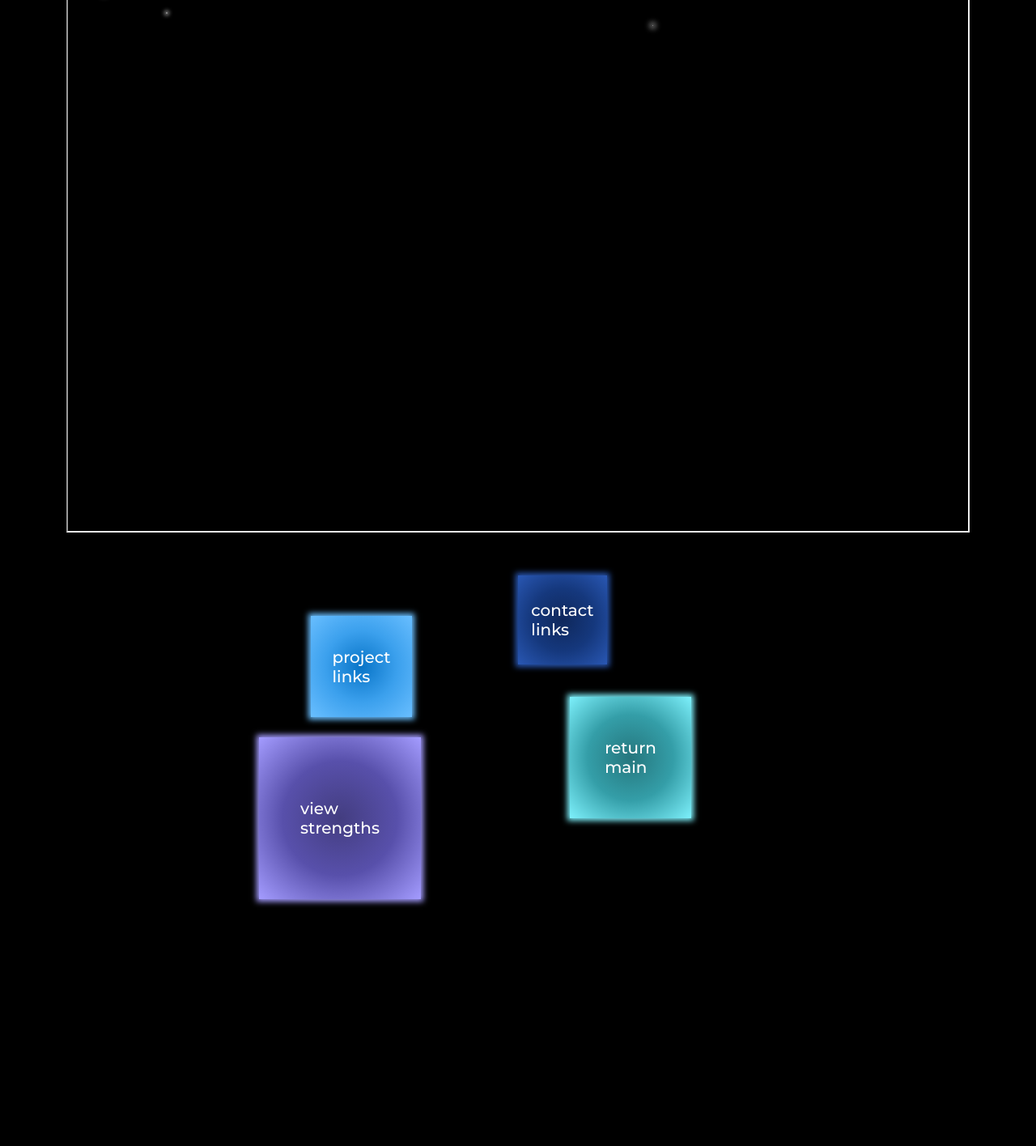
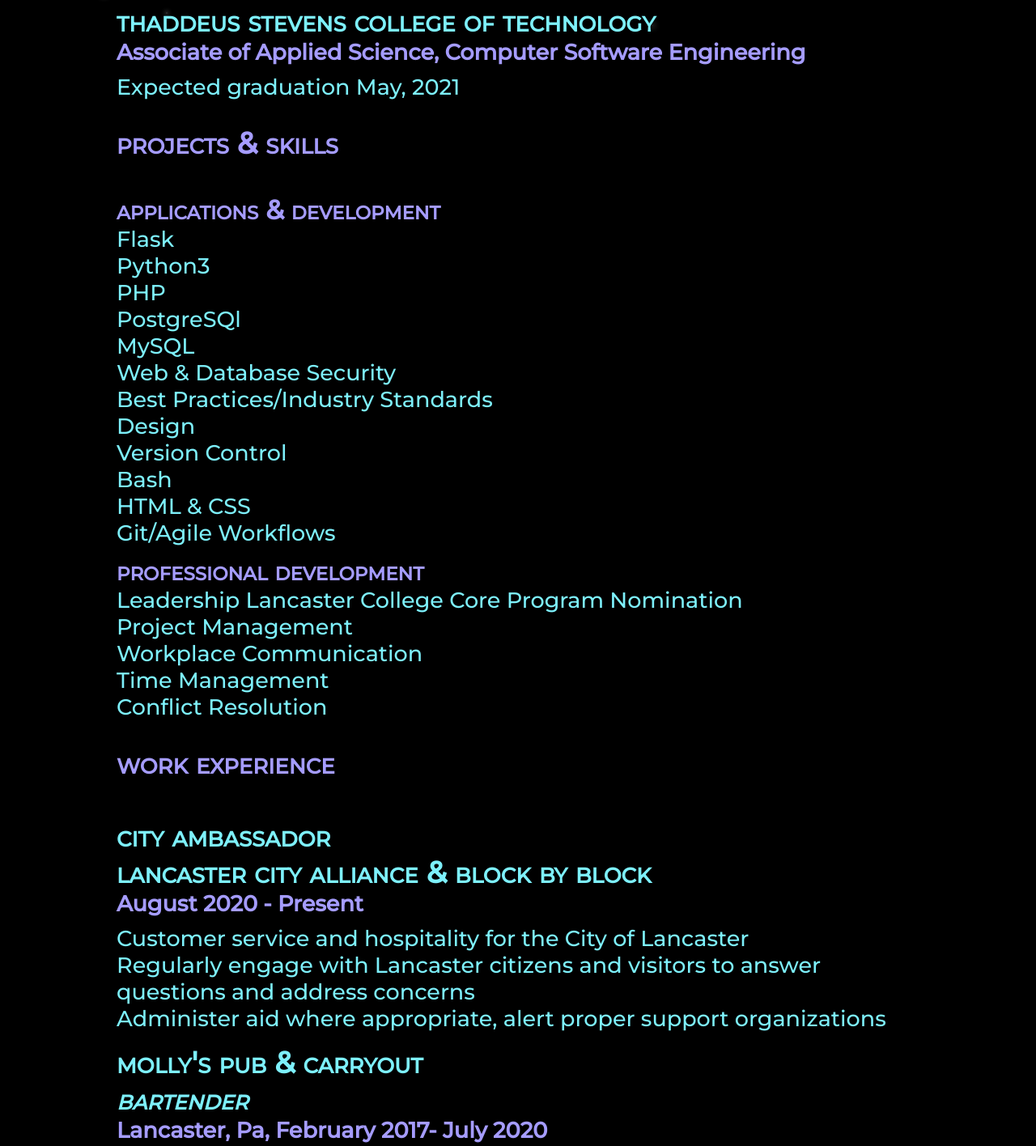
Before and after one commit to kdmundale/kdmundale, a plain HTML site: page resume.html in a window 1280 px wide. Shown: the part 689-2105 px from the top of the page at 81% size. Drawn offline with Linux system fonts and the light colour scheme.

Commit message:
added resume to html instead of pdf added links, removed broken links styled linkpositions

```diff
--- a/resume.html
+++ b/resume.html
@@ -71,7 +71,7 @@
           <a class="nav-bar" href="./projects.html">projects</a>
           <a class="nav-bar" href="./resume.html">resume</a>
           <a class="nav-bar" href="./index.html#contact">contact</a>
-          <a class="nav-bar" href="./index.html">home</a>
+          <a class="nav-bar" href="./index.html">main</a>
 
         </div>
 
@@ -107,26 +107,74 @@
 
       <h2 class="skill_h2">resume</h2>
 
-      <section class="resume-box">
+      <div id="resume-holder">
+      <h3>education</h3>
+        <h4>thaddeus stevens college of technology</h4>
+        <h5>Associate of Applied Science, Computer Software Engineering</h5>
+        <p>Expected graduation May, 2021</p>
 
-        <iframe id="resume-holder" src="docs/RESUMEEEE.pdf">
-        </iframe>
-      </section>
+        <h3 class="re-main">projects & skills</h3>
+        <div class="resume-skills">
+          <h3>applications & development</h3>
+            <ul>
+              <li>Flask</li>
+              <li>Python3</li>
+              <li>PHP</li>
+              <li>PostgreSQl</li>
+              <li>MySQL</li>
+              <li>Web & Database Security</li>
+              <li>Best Practices/Industry Standards</li>
+              <li>Design</li>
+              <li>Version Control</li>
+              <li>Bash</li>
+              <li>HTML & CSS</li>
+              <li>Git/Agile Workflows</li>
+            </ul>
+          <h3>professional development</h3>
+            <ul>
+              <li>Leadership Lancaster College Core Program Nomination</li>
+              <li>Project Management</li>
+              <li>Workplace Communication</li>
+              <li>Time Management</li>
+              <li>Conflict Resolution</li>
+            </ul>
+        </ul>
+      </div>
+        <h3 class="re-main">work experience</h3>
+        <h4>city ambassador<br>lancaster city alliance & block by block</h4>
+        <h5>August 2020 - Present</h5>
+        <ul>
+          <li>Customer service and hospitality for the City of Lancaster</li>
+          <li>Regularly engage with Lancaster citizens and visitors to answer questions and address concerns</li>
+          <li>Administer aid where appropriate, alert proper support organizations</li>
 
-      <section>
-        <h2 id="linknote">links</h2>
+        </ul>
 
-        <a id="link-20" class="link-1" href="./index.html">return<br>main</a>
-        <a id="link-21" class="link-2" href="./strengths.html">view<br>strengths</a>
-        <a id="link-22" class="link-3" href="./index.html#contact">contact<br>links</a>
-        <a id="link-23" class="link-4" href="./projects.html">project<br>links</a>
+        <h4>molly's pub & carryout<br><span class="res-span">bartender<span></h4>
+        <h5>Lancaster, Pa, February 2017- July 2020</h5>
+        <ul>
+          <li>Shift manager, opening and closing establishment</li>
+          <li>Maintained and managed social media accounts</li>
+          <li>Aided in reopening/rebranding of establishment after controversial closing</li>
+          <li>Handled all complaints and disputes while on shift</li>
+          <li>Managed patrons and staff to ensure the best experience for everyone</li>
+        </ul>
+        <h4>the loft<br><span class="res-span">waitstaff</span></h4>
+        <h5>Lancaster, Pa, October 2016 - February 2017</h5>
 
-        <div id="float-box20"> </div>
-        <div id="float-box21"> </div>
-        <div id="float-box22"> </div>
-        <div id="float-box23"> </div>
-        <div id="float-box24"> </div>
-        <div id="float-box25"> </div>
+        <h4>hunger n thirst<br><span class="res-span">bartender</span></h4>
+        <h5>Lancaster, Pa, May 2013 - April 2016</h5>
+
+        <h4>chancey's pub<br><span class="res-span">bartender</span></h4>
+        <h5>East Petersburg, Pa, October 2007 - September 2011</h5>
+
+        <h4>cafe chuckles<br><span class="res-span">bartender</span></h4>
+        <h5>Lancaster, Pa, February 2005 - October 2007</h5>
+
+        <h4>sterling custom cabinetry<br><span class="res-span">rough lumber</span></h4>
+        <h5>Lancaster, Pa, August 2003 - October 2005</h5>
+      </div>
+
       </section>
     </section>
     </article>
--- a/styles.css
+++ b/styles.css
@@ -363,7 +363,7 @@ ul {
 .title-bar-nav {
   display: none;
   position: absolute;
-  top:75px; right: 0px;
+  top:75px; right: 10px;
   font-size: 28px;
   background-color: rgb(0,0,0,1);
   min-width: 175px;
@@ -372,11 +372,10 @@ ul {
 
 .title-bar-nav a {
   text-align: right;
-  font-size: 20px;
+  font-size: calc(20px + 30 * ((100vw - 300px)/1300));
   font-family: 'Roboto', sans-serif;
   font-variant: small-caps;
   text-decoration: none;
-  text-shadow: rgb(194,194,194) 3px 0 10px;
   color: rgb(165, 156, 255);
   padding: 12px 16px;
   display: block;
@@ -389,25 +388,6 @@ ul {
 }
 
 .title-bar-nav:hover .title-bar-nav {display: block;}
-
-.title-bar-nav:hover .dropbtn {background-color: pink}
-
-.dropbtn {
-  position: absolute;
-  top: -7px; right: 30px;
-  color: rgb(194,194,194);
-  font-family: 'Roboto', sans-serif;
-  font-variant: small-caps;
-  border-radius: 20%;
-  height: 55px;
-  width: 55px;
-  box-shadow: 0px 0px 7px 3px  rgb(125,240,251);
-  background: linear-gradient(rgb(85,85,85),rgb(16,45,91));
-  background-image: url("images/menu.png");
-  background-size: 50px;
-  image-orientation:
-  border: none;
-}
 
 .show {
   display:block;
@@ -1261,28 +1241,62 @@ span {
   }
 
   #resume-holder {
+    background-color: rgba(0,0,0,.7);
+    display: flex;
+    flex-direction: column;
     margin: 0 auto;
     width:100%;
-    height: 90vh;
-  }
-
-  #link-23 {
-    top:1300px; left:15%;
-    position: absolute;
-  }
-  #link-22 {
-    top:1500px; left:55%;
-    position: absolute;
-  }
-  #link-21 {
-    top:1450px; left:10%;
-    position: absolute;
-  }
-  #link-20 {
-    top:1325px; left:50%;
-    position: absolute;
-  }
-
+  }
+
+  h3{
+    font-size: calc(18px + 20 * ((100vw - 300px)/1300));
+    font-family: 'Montserrat', sans-serif;
+    color: rgb(165, 156, 255);
+    font-variant: small-caps;
+    margin: 10px 0px 0px 0px;
+    text-align: left;
+  }
+  .re-main {
+    font-size: calc(22px + 20 * ((100vw - 300px)/1300));
+    margin: 30px 0px;
+  }
+
+  h4{
+    font-size: calc(22px + 20 * ((100vw - 300px)/1300));
+    font-family: 'Montserrat', sans-serif;
+    color: rgb(125,240,251);
+    font-variant: small-caps;
+    margin:15px 0px 0px 0px;
+  }
+
+  .res-span {
+    font-size: calc(20px + 20 * ((100vw - 300px)/1300));
+    margin:5px 0px;
+    font-style: italic;
+  }
+
+  h5 {
+    font-size: calc(12px + 20 * ((100vw - 300px)/1300));
+    font-family: 'Montserrat', sans-serif;
+    color: rgb(165, 156, 255);
+    margin:0px 0px 10px 0px;
+  }
+
+  #resume-holder ul, p {
+    font-size: calc(12px + 20 * ((100vw - 300px)/1300));
+    font-family: 'Montserrat', sans-serif;
+    color: rgb(125,240,251);
+  }
+
+.resume-skills {
+  margin: 0;
+}
+
+.resume-skills li {
+  font-size: calc(12px + 20 * ((100vw - 300px)/1300));
+  font-family: 'Montserrat', sans-serif;
+  color: rgb(125,240,251);
+}
 
 }
 
@@ -1290,6 +1304,12 @@ span {
 
 }
 @media only screen and (min-width: 500px){
+
+  #resume-holder{
+    width:80%;
+    margin: 0 auto;
+  }
+
   #blurb {
     font-size: 12px;
     top:120px;
@@ -1441,27 +1461,6 @@ span {
   #link-20a {
     position: absolute;
     top:1600px; left:45%;
-  }
-
-  #link-23 {
-    position: absolute;
-    top:1300px; left:30%;
-
-  }
-  #link-22 {
-    position: absolute;
-    top:1250px; left:50%;
-
-  }
-  #link-21 {
-    position: absolute;
-    top:1450px; left:25%;
-
-  }
-  #link-20 {
-    position: absolute;
-    top:1400px; left:55%;
-
   }
 
   .float-p{
```
Also changed, not shown: index.html (+1 -3 lines), projects.html (+1 -1 lines), strengths.html (+1 -1 lines).
